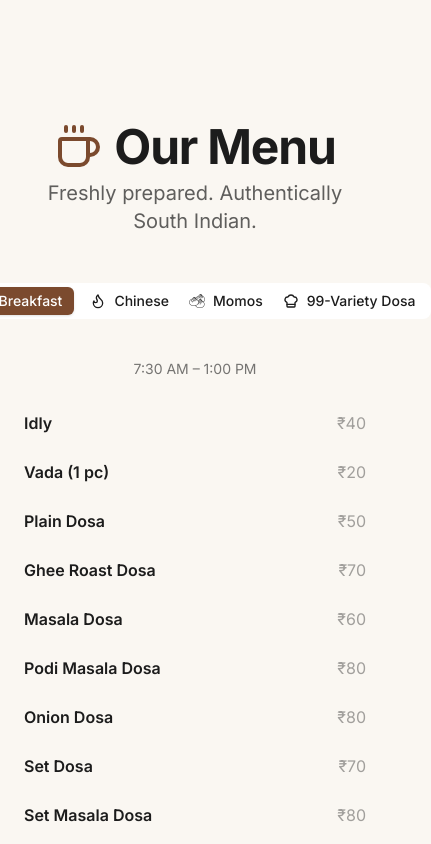
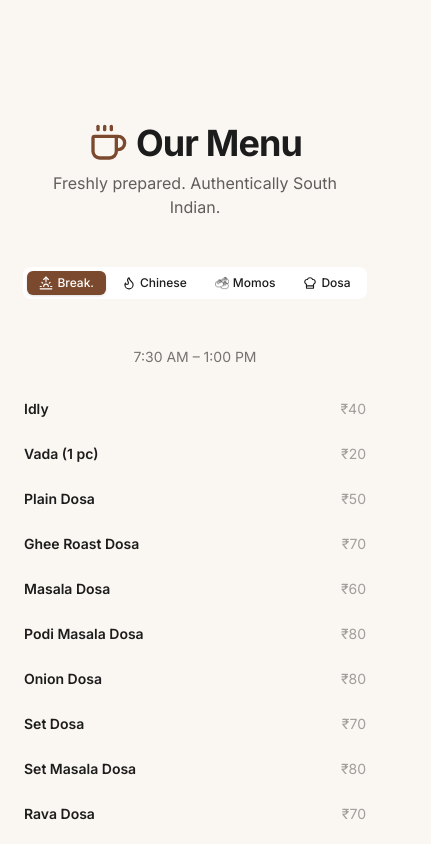
Before and after one commit to pooezhilanselva/Southentic-Cafe, a Next.js app: page / in a window 390 px wide. Shown: the part 1760-2604 px from the top of the page, 431 px wide, since content can reach past the window. Built offline with nearby package versions, Linux system fonts and the light colour scheme; some icons are missing.

Commit message:
style: improve layout and spacing in MenuSection and MenuTabs components

```diff
--- a/app/components/MenuSection.tsx
+++ b/app/components/MenuSection.tsx
@@ -28,9 +28,9 @@ export function MenuSection({
       <div className="space-y-2">
         {items.map((item, index) => (
           <div key={index}>
-            <div className="flex items-center justify-between text-base py-2">
-              <span className="text-cafe-text font-semibold">{item.name}</span>
-              <span className="text-cafe-text/40 ml-4">₹{item.price}</span>
+            <div className="flex items-center justify-between text-sm sm:text-base py-2 gap-2 sm:gap-4">
+              <span className="text-cafe-text font-semibold flex-1 min-w-0 break-words">{item.name}</span>
+              <span className="text-cafe-text/40 flex-shrink-0 whitespace-nowrap text-sm sm:text-base">₹{item.price}</span>
             </div>
             {index < items.length - 1 && (
               <Separator className="opacity-40" />
--- a/app/components/MenuTabs.tsx
+++ b/app/components/MenuTabs.tsx
@@ -9,55 +9,57 @@ import { Reveal } from "./Reveal";
 
 export default function MenuTabs() {
   return (
-    <section id="menu" className="max-w-4xl mx-auto px-6 py-24 bg-cafe-bg">
+    <section id="menu" className="w-full max-w-4xl mx-auto px-4 sm:px-6 py-24 bg-cafe-bg overflow-hidden">
       <Reveal>
         <div className="mb-12 text-center space-y-2">
-          <h2 className="text-5xl md:text-6xl font-bold tracking-tight text-cafe-text flex items-center justify-center gap-3">
-            <Coffee className="text-cafe-accent" size={48} />
+          <h2 className="text-4xl sm:text-5xl md:text-6xl font-bold tracking-tight text-cafe-text flex items-center justify-center gap-2 sm:gap-3">
+            <Coffee className="text-cafe-accent" size={40} />
             Our Menu
           </h2>
-          <p className="text-xl text-cafe-text/70">
+          <p className="text-base sm:text-xl text-cafe-text/70 px-4">
             Freshly prepared. Authentically South Indian.
           </p>
         </div>
       </Reveal>
 
       <Tabs defaultValue="breakfast" className="space-y-10">
-        <div className="flex justify-center">
-          <TabsList className="inline-flex gap-1 bg-white p-1 h-auto w-auto">
+        <div className="flex justify-center overflow-x-auto pb-2">
+          <TabsList className="inline-flex gap-1 bg-white p-1 h-auto w-auto min-w-min">
           <TabsTrigger
             value="breakfast"
-            className="data-[state=active]:bg-cafe-accent data-[state=active]:text-white gap-2"
+            className="data-[state=active]:bg-cafe-accent data-[state=active]:text-white gap-1 sm:gap-2 text-xs sm:text-sm whitespace-nowrap px-3 sm:px-4"
           >
-            <Sunrise size={16} />
-            Breakfast
+            <Sunrise size={14} className="sm:w-4 sm:h-4" />
+            <span className="hidden sm:inline">Breakfast</span>
+            <span className="sm:hidden">Break.</span>
           </TabsTrigger>
           <TabsTrigger
             value="chinese"
-            className="data-[state=active]:bg-cafe-accent data-[state=active]:text-white gap-2"
+            className="data-[state=active]:bg-cafe-accent data-[state=active]:text-white gap-1 sm:gap-2 text-xs sm:text-sm whitespace-nowrap px-3 sm:px-4"
           >
-            <Flame size={16} />
+            <Flame size={14} className="sm:w-4 sm:h-4" />
             Chinese
           </TabsTrigger>
           <TabsTrigger
             value="momos"
-            className="data-[state=active]:bg-cafe-accent data-[state=active]:text-white gap-2"
+            className="data-[state=active]:bg-cafe-accent data-[state=active]:text-white gap-1 sm:gap-2 text-xs sm:text-sm whitespace-nowrap px-3 sm:px-4"
           >
-            <Image src="/momo.png" width={16} height={16} alt="Momos" className="w-4 h-4" />
+            <Image src="/momo.png" width={14} height={14} alt="Momos" className="w-3.5 h-3.5 sm:w-4 sm:h-4" />
             Momos
           </TabsTrigger>
           <TabsTrigger
             value="varietyDosa"
-            className="data-[state=active]:bg-cafe-accent data-[state=active]:text-white gap-2"
+            className="data-[state=active]:bg-cafe-accent data-[state=active]:text-white gap-1 sm:gap-2 text-xs sm:text-sm whitespace-nowrap px-3 sm:px-4"
           >
-            <ChefHat size={16} />
-            99-Variety Dosa
+            <ChefHat size={14} className="sm:w-4 sm:h-4" />
+            <span className="hidden sm:inline">99-Variety Dosa</span>
+            <span className="sm:hidden">Dosa</span>
           </TabsTrigger>
         </TabsList>
         </div>
 
         {/* Breakfast */}
-        <TabsContent value="breakfast" className="space-y-6">
+        <TabsContent value="breakfast" className="space-y-6 px-2 sm:px-0">
           <p className="text-sm text-cafe-text/60 text-center">
             {menu.breakfast.time}
           </p>
@@ -65,7 +67,7 @@ export default function MenuTabs() {
         </TabsContent>
 
         {/* Chinese */}
-        <TabsContent value="chinese" className="space-y-10">
+        <TabsContent value="chinese" className="space-y-10 px-2 sm:px-0">
           <p className="text-sm text-cafe-text/60 text-center">
             {menu.chinese.time}
           </p>
@@ -82,7 +84,7 @@ export default function MenuTabs() {
         </TabsContent>
 
         {/* Momos */}
-        <TabsContent value="momos" className="space-y-6">
+        <TabsContent value="momos" className="space-y-6 px-2 sm:px-0">
           <MenuSection items={menu.momos.items} />
           <p className="text-xs text-cafe-text/60 text-center">
             {menu.momos.note}
@@ -90,7 +92,7 @@ export default function MenuTabs() {
         </TabsContent>
 
         {/* 99-Variety Dosa */}
-        <TabsContent value="varietyDosa" className="space-y-6">
+        <TabsContent value="varietyDosa" className="space-y-6 px-2 sm:px-0">
           <MenuSection items={menu.varietyDosa.items} />
           <p className="text-xs text-cafe-text/60 text-center">
             {menu.varietyDosa.note}
```
